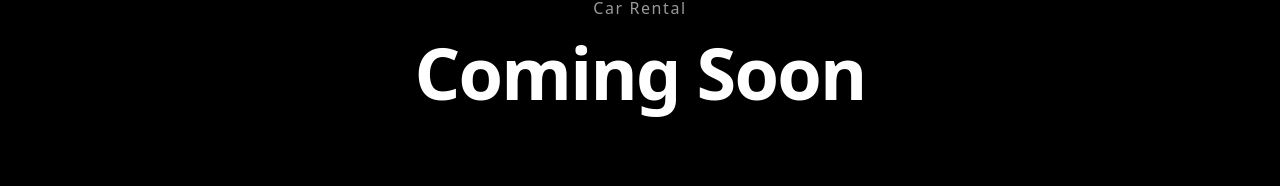
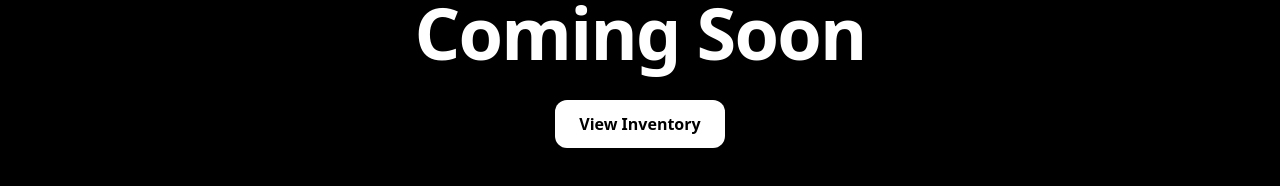
Before and after one commit to availablehybrid1/available-hybrid-site1, a Next.js app: page /car-rental in a window 1280 px wide. Shown: the part 418-604 px from the top of the page. Built offline with nearby package versions, Linux system fonts and the light colour scheme.

Commit message:
Link car rental coming soon page to sales inventory

```diff
--- a/pages/car-rental.tsx
+++ b/pages/car-rental.tsx
@@ -24,6 +24,9 @@ export default function CarRental() {
           <div>
             <p className="text-base tracking-widest text-white/60">Car Rental</p>
             <h1 className="mt-4 text-5xl font-semibold tracking-tight sm:text-7xl">Coming Soon</h1>
+            <Link href="/inventory" className="mt-8 inline-flex items-center justify-center rounded-xl bg-white px-6 py-3 text-base font-semibold text-black hover:bg-white/90 transition">
+              View Inventory
+            </Link>
           </div>
         </main>
       </div>
```
